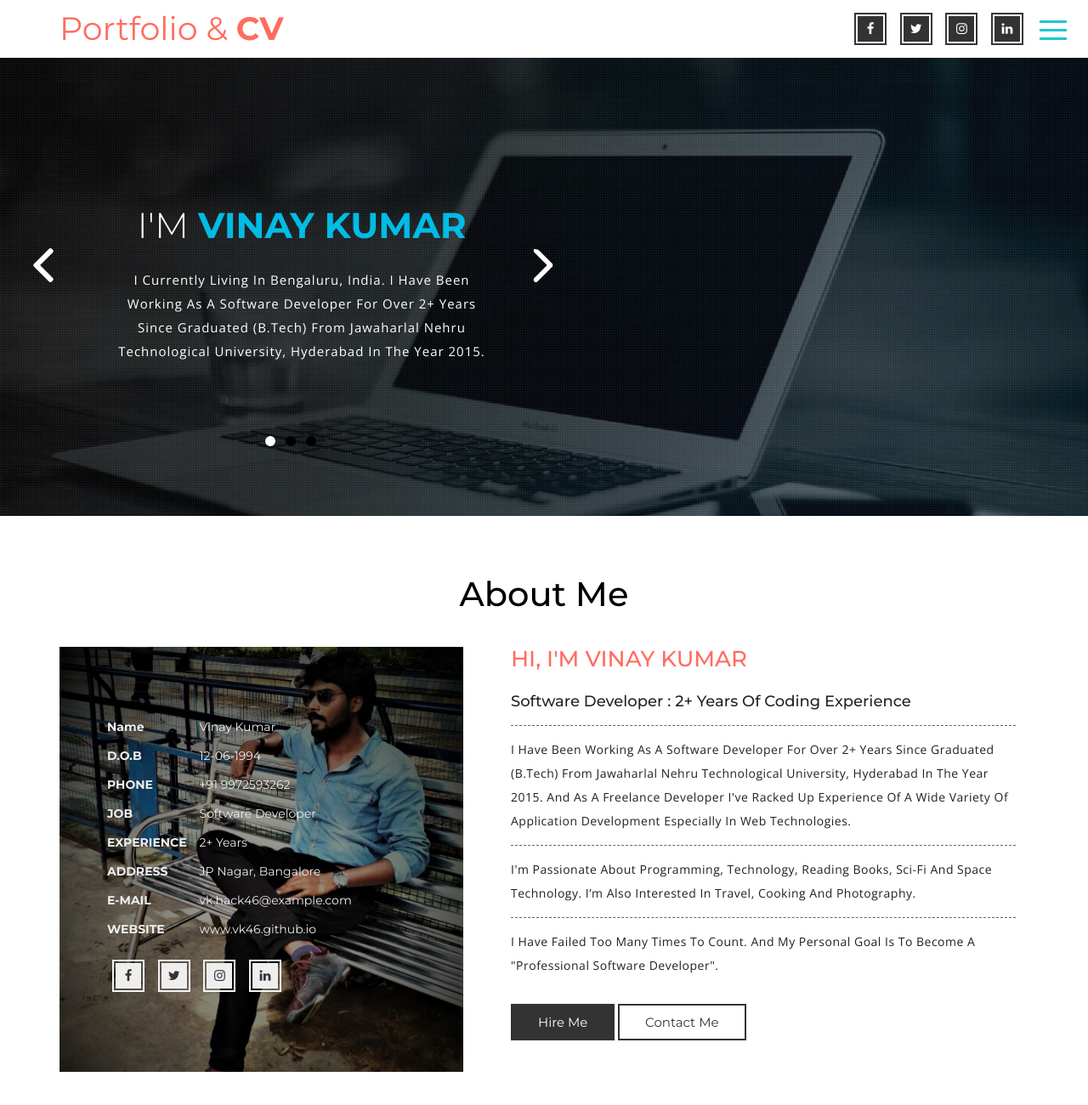
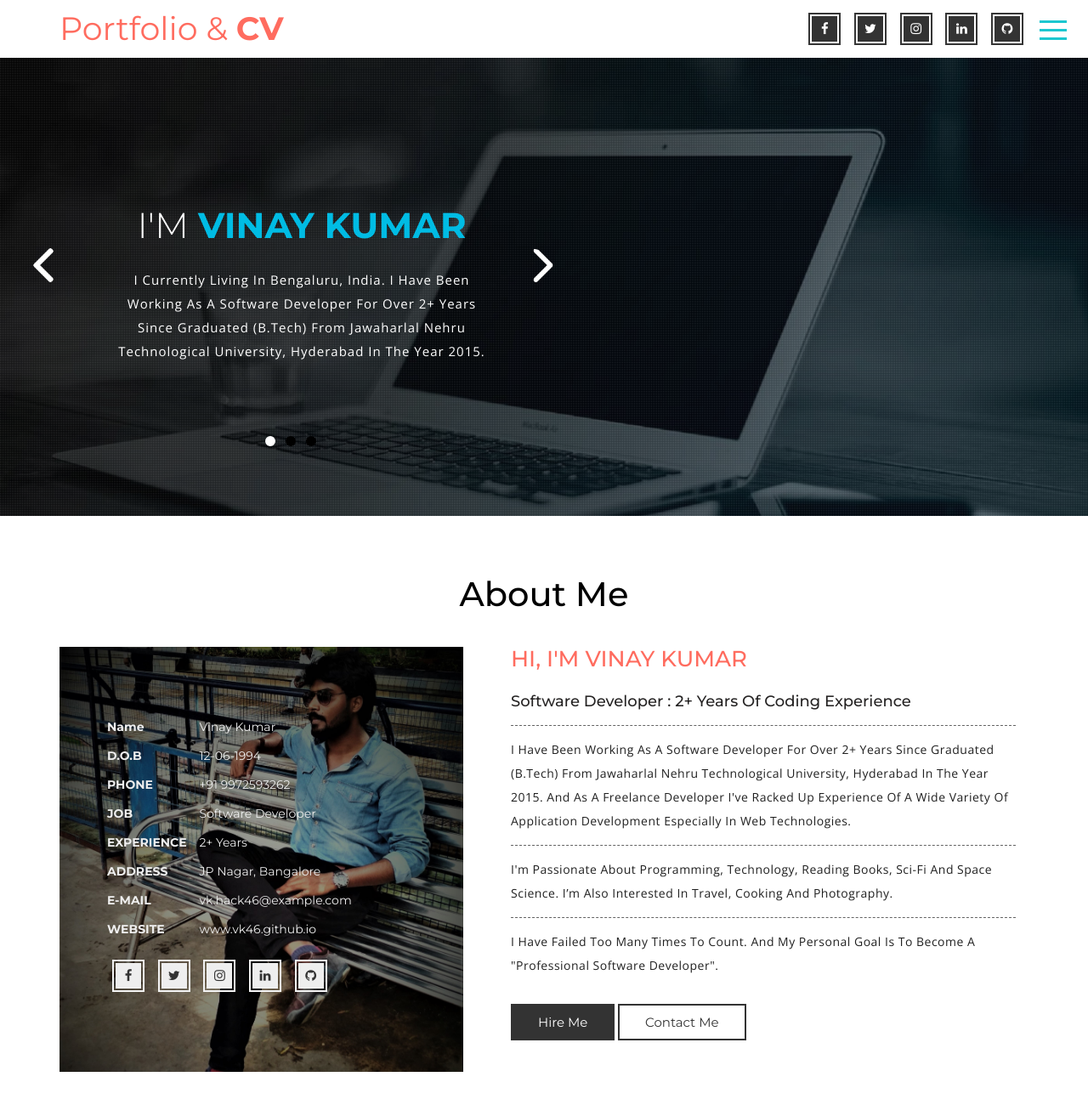
Before and after one commit to vk46/vk46.github.io, a plain HTML site: page index.html in a window 1280 px wide. Shown: the top 1300 px of the page at 85% size. Drawn offline with nearby package versions, Linux system fonts and the light colour scheme.

Commit message:
Update index.html
changes done in index.html, added GitHub link to portfolio.

```diff
--- a/index.html
+++ b/index.html
@@ -50,6 +50,9 @@
 								</li>
 								<li>
 									<a href="https://www.linkedin.com/in/vk46linked" target="_blank"><span class="fa fa-linkedin"></span></a>
+								</li>
+								<li>
+									<a href="https://github.com/vk46" target="_blank"><span class="fa fa-github"></span></a>
 								</li>
 							</ul>
 						</div>
@@ -192,6 +195,9 @@
 										<li>
 											<a href="https://www.linkedin.com/in/vk46linked" target="_blank"><span class="fa fa-linkedin"></span></a>
 										</li>
+										<li>
+											<a href="https://github.com/vk46" target="_blank"><span class="fa fa-github"></span></a>
+										</li>
 									</ul>
 								</div>
 		</div>
@@ -199,7 +205,7 @@
 			<h3>Hi, I'm Vinay Kumar</h3>
 			<h4>Software Developer : 2+ years of coding experience</h4>
 			<p>I have been working as a Software Developer for over 2+ years since graduated (B.Tech) from Jawaharlal Nehru Technological University, Hyderabad in the year 2015. And as a freelance developer I've racked up experience of a wide variety of application development especially in web technologies.</p>
-			<p>I'm passionate about Programming, Technology, Reading Books, Sci-Fi and Space Technology. I’m also interested in Travel, Cooking and Photography.</p>
+			<p>I'm passionate about Programming, Technology, Reading Books, Sci-Fi and Space Science. I’m also interested in Travel, Cooking and Photography.</p>
 			<p>I have failed too many times to count. And my personal goal is to become a "Professional Software Developer".</p>
 			<ul>
 				<li><a href="mailto:vk.hack46@mail.com" class="w3ls_more" >Hire Me</a></li>
@@ -522,6 +528,7 @@
 			<h5><span class="fa fa-twitter"></span><a href="https://twitter.com/vk_t46" target="_blank"> twitter/@vk_t46</a></h5>
 			<h5><span class="fa fa-instagram"></span><a href="https://www.instagram.com/imvk46/" target="_blank"> instagram/@imvk46</a></h5>
 			<h5><span class="fa fa-linkedin"></span><a href="https://www.linkedin.com/in/vk46linked" target="_blank"> linkedin/@vk46linked</a></h5>
+			<h5><span class="fa fa-github"></span><a href="https://github.com/vk46" target="_blank"> github/@vk46</a></h5>
 		</div>
 		<div class="clearfix"></div>
 	</div>
@@ -537,6 +544,7 @@
 						<li><a href="https://twitter.com/vk_t46" class="social-button twitter" target="_blank"><i class="fa fa-twitter"></i></a></li>
 						<li><a href="https://www.instagram.com/imvk46/" class="social-button instagram" target="_blank"><i class="fa fa-instagram"></i></a></li>
 						<li><a href="https://www.linkedin.com/in/vk46linked" class="social-button linkedin" target="_blank"><i class="fa fa-linkedin"></i></a></li>
+						<li><a href="https://github.com/vk46" class="social-button github" target="_blank"><i class="fa fa-github"></i></a></li>
 					</ul>
 				</div>
 			<p class="agileits_w3ls_copyright">Made with Passion and Love | 2018-2020</a></p>
```
